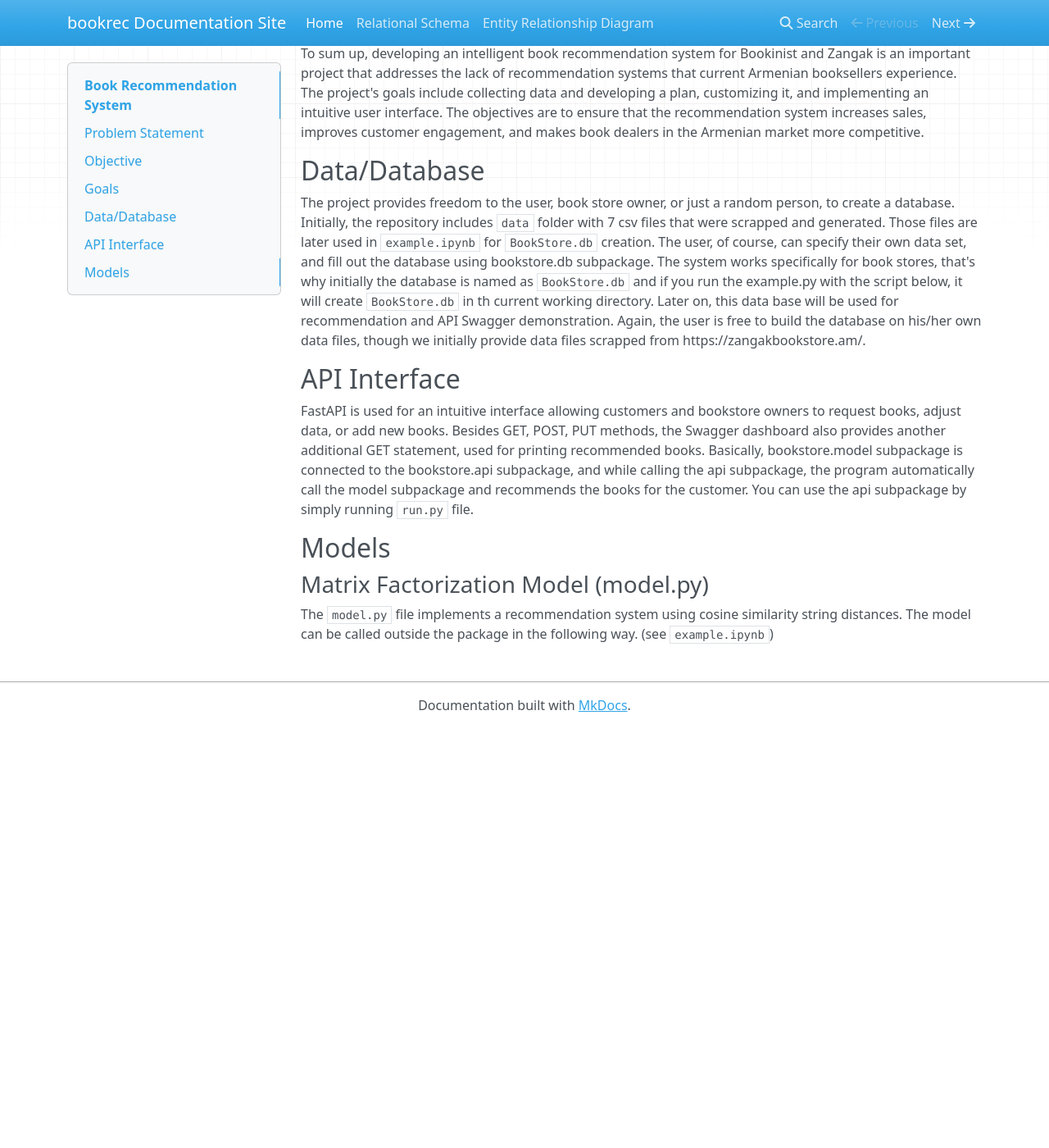
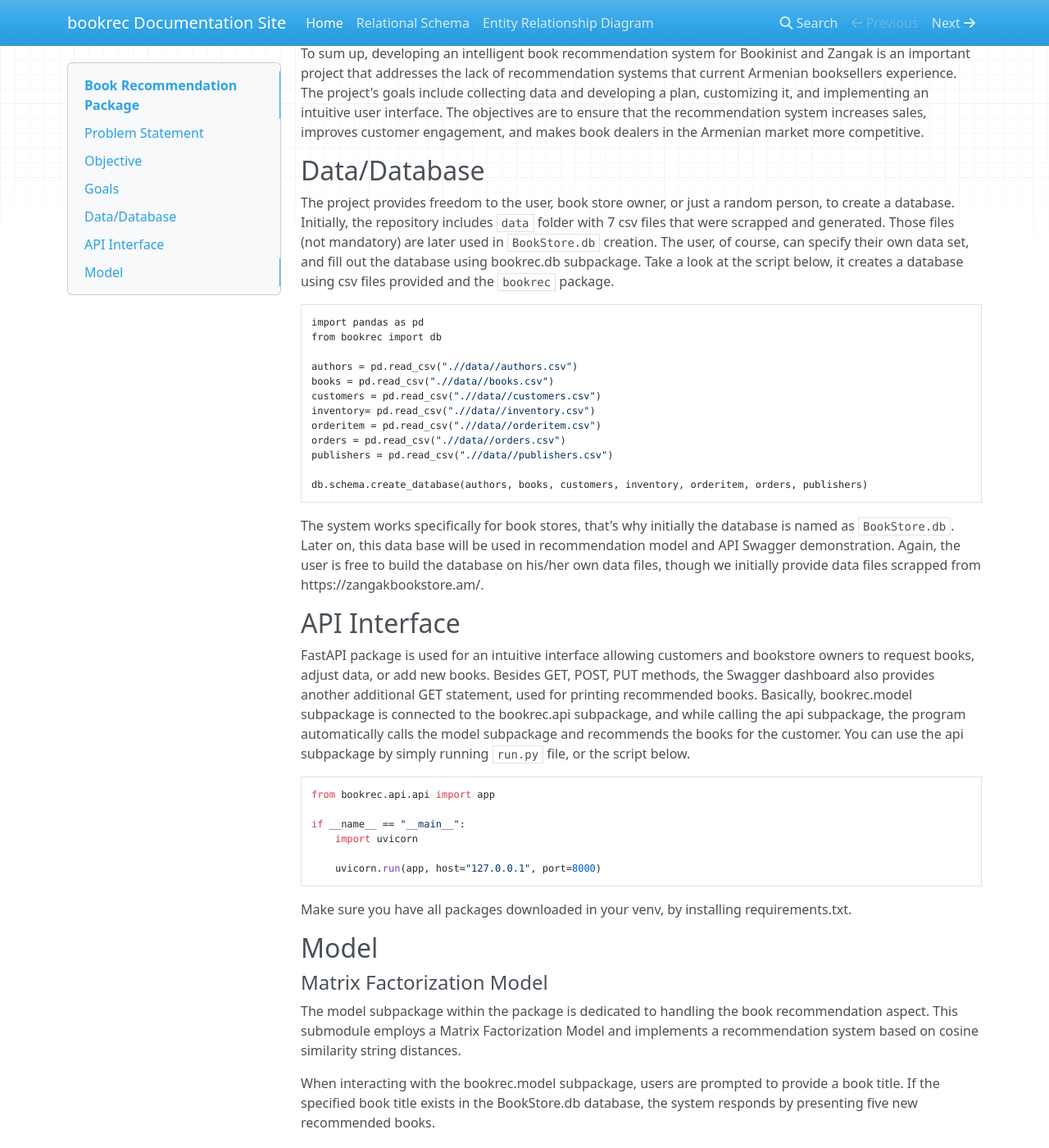
Before and after one commit to irenatorosyan/bookrec.github.io, an MkDocs documentation site: the page built from docs/index.md, in a window 1280 px wide and 1400 px high, scrolled down 1413 px. Shown: the whole window at 82% size. Built offline with MkDocs 1.6.1, drawn with Linux system fonts in a browser that asks for light colours; nearby versions of some CDN libraries; before the commit the page ends 2301 px from its top, so only the background shows below that; some of the changed text lies outside the part shown.

Commit message:
text changes

````diff
--- a/docs/index.md
+++ b/docs/index.md
@@ -1,4 +1,4 @@
-# Book Recommendation System
+# Book Recommendation Package
 
 ## Problem Statement
 
@@ -36,14 +36,51 @@ To sum up, developing an intelligent book recommendation system for Bookinist an
 
 ## Data/Database
 
-The project provides freedom to the user, book store owner, or just a random person, to create a database. Initially, the repository includes `data` folder with 7 csv files that were scrapped and generated. Those files are later used in `example.ipynb` for  `BookStore.db` creation. The user, of course, can specify their own data set, and fill out the database using bookstore.db subpackage. The system works specifically for book stores, that's why initially the database is named as `BookStore.db` and if you run the example.py with the script below, it will create `BookStore.db` in th current working directory. Later on, this data base will be used for recommendation and API Swagger demonstration. Again, the user is free to build the database on his/her own data files, though we initially provide data files scrapped from https://zangakbookstore.am/.
+The project provides freedom to the user, book store owner, or just a random person, to create a database. Initially, the repository includes `data` folder with 7 csv files that were scrapped and generated. Those files (not mandatory) are later used  in `BookStore.db` creation. The user, of course, can specify their own data set, and fill out the database using bookrec.db subpackage. Take a look at the script below, it creates a database using csv files provided and the `bookrec` package.
+```{python}
+import pandas as pd
+from bookrec import db
+
+authors = pd.read_csv(".//data//authors.csv")
+books = pd.read_csv(".//data//books.csv")
+customers = pd.read_csv(".//data//customers.csv")
+inventory= pd.read_csv(".//data//inventory.csv")
+orderitem = pd.read_csv(".//data//orderitem.csv")
+orders = pd.read_csv(".//data//orders.csv")
+publishers = pd.read_csv(".//data//publishers.csv")
+
+db.schema.create_database(authors, books, customers, inventory, orderitem, orders, publishers)
+```
+The system works specifically for book stores, that's why initially the database is named as `BookStore.db`. Later on, this data base will be used in recommendation model and API Swagger demonstration. Again, the user is free to build the database on his/her own data files, though we initially provide data files scrapped from https://zangakbookstore.am/.
 
 ## API Interface
 
-FastAPI is used for an intuitive interface allowing customers and bookstore owners to request books, adjust data, or add new books. Besides GET, POST, PUT methods, the Swagger dashboard also provides another additional GET statement, used for printing recommended books. Basically, bookstore.model subpackage is connected to the bookstore.api subpackage, and while calling the api subpackage, the program automatically call the model subpackage and recommends the books for the customer. You can use the api subpackage by simply running `run.py` file.
+FastAPI package is used for an intuitive interface allowing customers and bookstore owners to request books, adjust data, or add new books. Besides GET, POST, PUT methods, the Swagger dashboard also provides another additional GET statement, used for printing recommended books. Basically, bookrec.model subpackage is connected to the bookrec.api subpackage, and while calling the api subpackage, the program automatically calls the model subpackage and recommends the books for the customer. You can use the api subpackage by simply running `run.py` file, or the script below.
+```{python}
+from bookrec.api.api import app
 
-## Models
+if __name__ == "__main__":
+    import uvicorn
 
-### Matrix Factorization Model (model.py)
+    uvicorn.run(app, host="127.0.0.1", port=8000)
+```
+Make sure you have all packages downloaded in your venv, by installing requirements.txt.
 
-The `model.py` file implements a recommendation system using cosine similarity string distances.  The model can be called outside the package in the following way. (see `example.ipynb`)
+## Model
+
+#### Matrix Factorization Model
+The model subpackage within the package is dedicated to handling the book recommendation aspect. This submodule employs a Matrix Factorization Model and implements a recommendation system based on cosine similarity string distances.
+
+When interacting with the bookrec.model subpackage, users are prompted to provide a book title. If the specified book title exists in the BookStore.db database, the system responds by presenting five new recommended books.
+
+To use the recommendation model, the following Python script can be employed:
+
+```{python}
+from bookrec.model import model
+db_path = './/BookStore.db'
+title_to_recommend = input("Enter a book title: ")
+recommendations = model.get_combined_recommendations(title_to_recommend, db_path)
+
+print(recommendations)
+```
+Feel free to incorporate this script into your application to leverage the book recommendation functionality provided by the Matrix Factorization Model!
````
